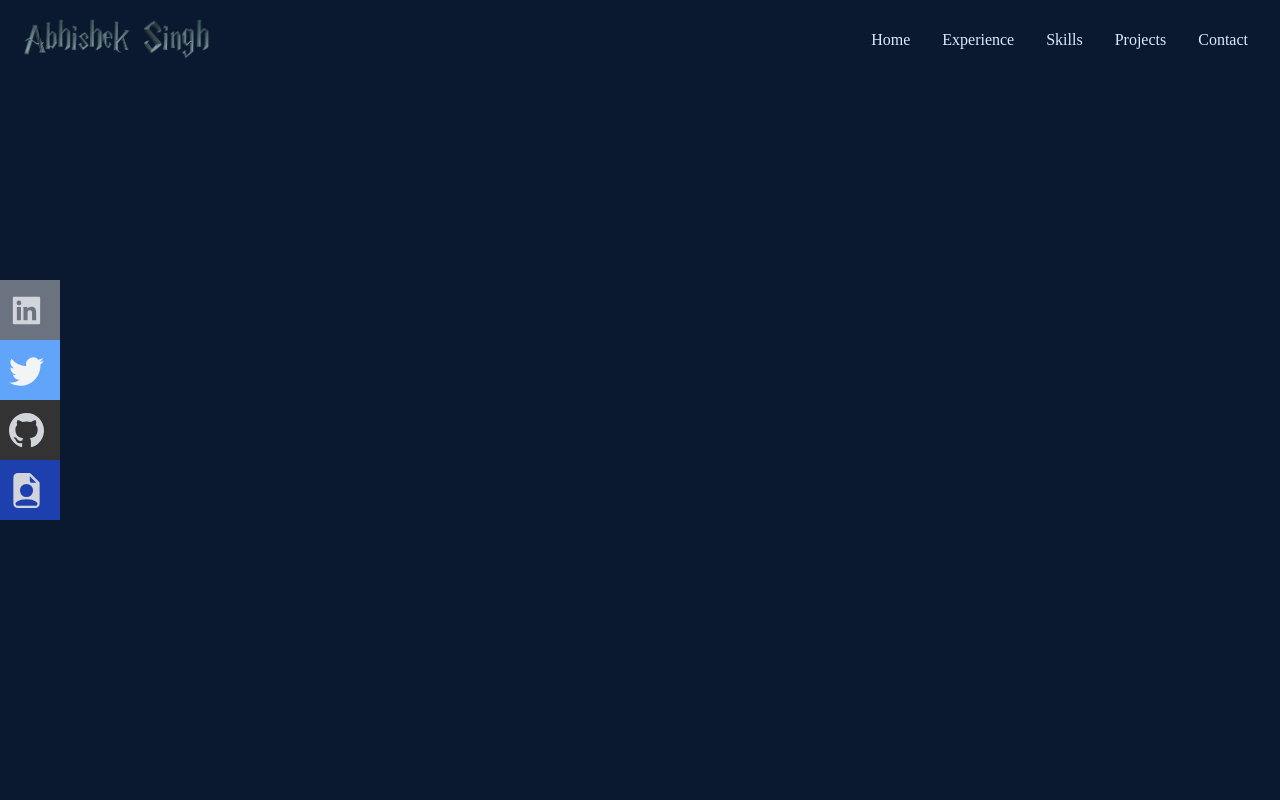
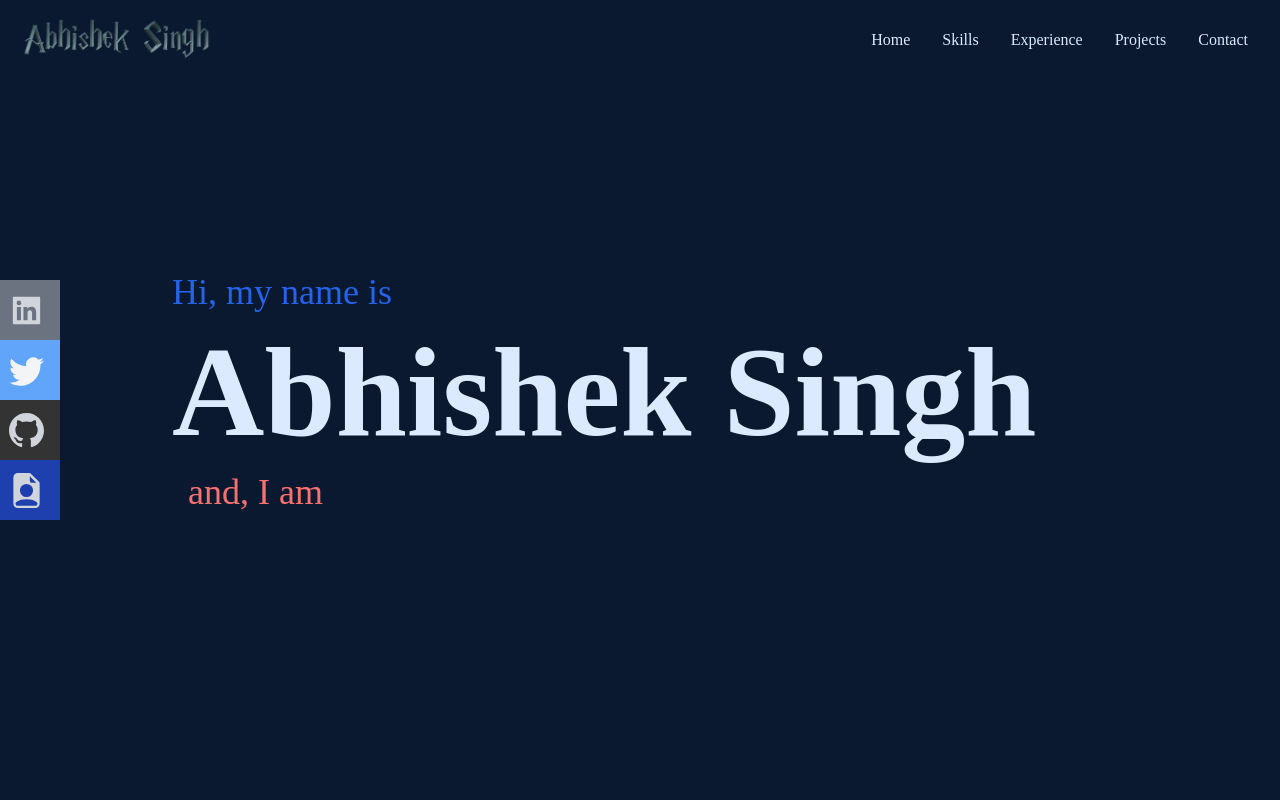
Before and after one commit to kunwarabhi7/newportfolio, a React (Create React App) app: page / in a window 1280 px wide. Shown: the top 800 px of the page. Built offline with nearby package versions, Linux system fonts and the light colour scheme.

Commit message:
added smoth scrolling

```diff
--- a/package.json
+++ b/package.json
@@ -15,7 +15,7 @@
     "react-dom": "^17.0.2",
     "react-icons": "^4.3.1",
     "react-scripts": "5.0.0",
-    "react-scroll": "^1.8.6",
+    "react-scroll": "^1.8.7",
     "react-vertical-timeline-component": "^3.5.2",
     "tailwindcss": "^3.0.23",
     "typewriter-effect": "^2.19.0",
--- a/src/components/Experience.jsx
+++ b/src/components/Experience.jsx
@@ -9,7 +9,7 @@ import {
 
 const Experience = () => {
   return (
-    <div name='about' className='w-full h-screen bg-[#0a192f] text-gray-300'>
+    <div name='experience' className='w-full h-screen bg-[#0a192f] text-gray-300'>
         <VerticalTimeline lineColor="blue">
 
         <VerticalTimelineElement
--- a/src/components/Home.jsx
+++ b/src/components/Home.jsx
@@ -3,9 +3,19 @@ import TypewriterEffect from './Type.jsx'
 
 const Home = () => {
   return (
-    <div className='w-full h-screen bg-[#0a192f]'>
-      <h1 className='text-red-100 font-extrabold'>Home</h1>
-      <TypewriterEffect />
+    <div name='home' className='w-full h-screen bg-[#0a192f]'>
+      {/* Container */}
+      <div className='max-w-[1000px] mx-auto  px-8 flex flex-col justify-center h-full'>
+        <p className='text-blue-600 text-4xl pb-4'>Hi, my name is</p>
+        <h1 className='text-4xl sm:text-9xl font-bold text-blue-100'>
+          Abhishek Singh
+        </h1>
+        <p className='text-red-400 text-4xl  p-4'>and, I am</p>
+        <h2 className='md:hidden text-7xl sm:text-7xl font-bold text-[#c4b84e]'>
+        <TypewriterEffect  />
+        </h2>
+
+    </div>
     </div>
   )
 }
--- a/src/components/NavBar.jsx
+++ b/src/components/NavBar.jsx
@@ -4,6 +4,7 @@ import { GiHamburgerMenu } from "react-icons/gi";
 import { GiCrossedSwords } from "react-icons/gi";
 import { AiFillLinkedin } from "react-icons/ai";
 import { BsTwitter, BsGithub , BsFileEarmarkPersonFill } from "react-icons/bs";
+import { Link } from 'react-scroll';
 
 
 
@@ -17,22 +18,50 @@ const NavBar = () => {
       </div>
 
       <ul className='hidden md:flex'>
-        <li>Home</li>
-        <li>Experience</li>
-        <li>Skills</li>
-        <li>Projects</li>
-        <li>Contact</li>
+        <li>  <Link to="home" smooth={true} duration={500} >
+          Home
+        </Link></li>
+        <li> <Link to="skills" smooth={true} duration={500} >
+          Skills
+        </Link></li>
+        <li><Link to="experience" smooth={true} duration={500} >
+        Experience
+        </Link></li>
+
+        <li> <Link to="project" smooth={true} duration={500} >
+          Projects
+        </Link></li>
+        <li> <Link to="contact" smooth={true} duration={500} >
+          Contact
+        </Link></li>
       </ul>
 
     {/* Hamburger */}
     <div className='md:hidden z-10' onClick={toggleMobileNav}>{!nav? <GiHamburgerMenu /> : <GiCrossedSwords />} </div>
     {/* Mobile View */ }
     <ul className= {!nav ? "hidden" : 'absolute left-0 top-0 w-full h-screen bg-black flex flex-col justify-center items-center'} >
-        <li className='py-6 text-5xl'>Home</li>
-        <li className='py-6 text-5xl'>Experience</li>
-        <li className='py-6 text-5xl'>Skills</li>
-        <li className='py-6 text-5xl'>Projects</li>
-        <li className='py-6 text-5xl'>Contact</li>
+        <li className='py-6 text-5xl'>
+          <Link onClick={toggleMobileNav} to="home" smooth={true} duration={500} >
+          Home
+        </Link>
+        </li>
+        <li className='py-6 text-5xl'>
+          <Link  onClick={toggleMobileNav} to="skills" smooth={true} duration={500} >
+          Skills
+        </Link>
+        </li>
+        <li className='py-6 text-5xl'>
+          <Link onClick={toggleMobileNav}  to="experience" smooth={true} duration={500} >
+        Experience
+        </Link></li>
+        <li className='py-6 text-5xl'>
+          <Link onClick={toggleMobileNav}  to="project" smooth={true} duration={500} >
+          Projects
+        </Link></li>
+        <li className='py-6 text-5xl'>
+          <Link  onClick={toggleMobileNav} to="contact" smooth={true} duration={500} >
+          Contact
+        </Link></li>
       </ul>
       {/* Social Icon */}
       <div className='hidden md:flex fixed flex-col top-[35%] left-0'>
--- a/src/components/Project.jsx
+++ b/src/components/Project.jsx
@@ -4,7 +4,7 @@ import ProjectItem from './ProjectItem'
 
 const Project = () => {
   return (
-    <div name='work' className='w-full md:h-screen text-gray-300 bg-[#0a192f]'>
+    <div name='project' className='w-full md:h-screen text-gray-300 bg-[#0a192f]'>
     <div className='max-w-[1000px] mx-auto p-4 flex flex-col justify-center w-full h-full'>
       <div className='pb-8'>
         <h1 className='text-4xl font-bold inline border-b-4 text-gray-300 border-blue-300'>
--- a/src/components/ProjectItem.jsx
+++ b/src/components/ProjectItem.jsx
@@ -1,5 +1,5 @@
 import React from 'react'
-const ProjectItem = ({image,name ,demo,code , skill}) => {
+const ProjectItem = ({image,name ,demo,code }) => {
   return (
     <div>
         {/* Grid Item */}
```
Also changed, not shown: src/components/Skills.jsx (renamed from src/components/Skills.js), 1 other file (tests, documents, lock files or other folders).
